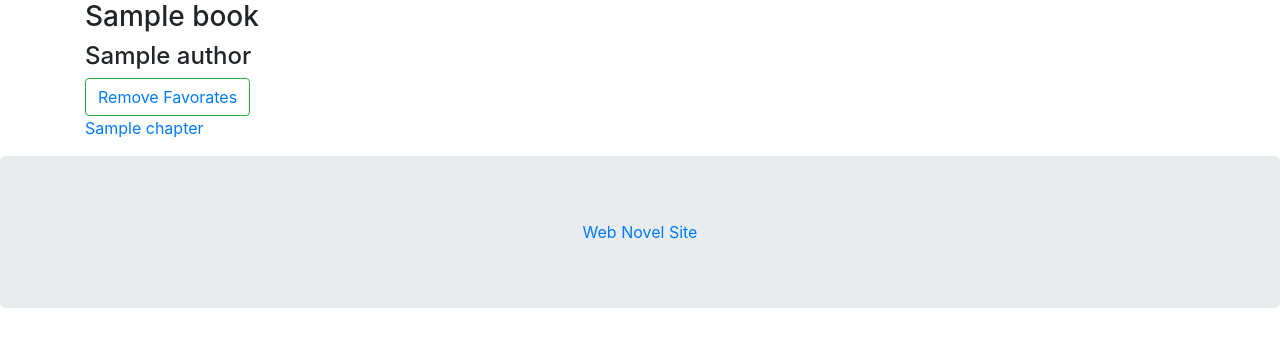
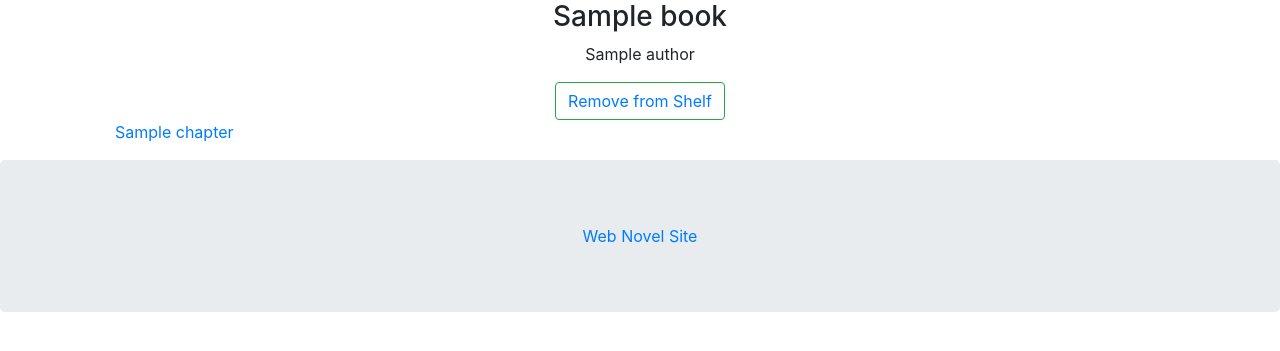
Before and after one commit to TeraDew/DjangoNovelSite, a Django app: page /book/1/ in a window 1280 px wide. Shown: the part 56-407 px from the top of the page. Run offline with Django 3.2, Linux system fonts and the light colour scheme; a user stored in the database is signed in; tables that the repository leaves empty hold one stand-in row (values such as "Sample post"); some libraries are stand-ins or nearby versions.

Commit message:
style: title & author in center in book detail

```diff
--- a/templates/novel/book_detail.html
+++ b/templates/novel/book_detail.html
@@ -4,18 +4,21 @@
 {% block title %}{{ book.title }}-{{ book.author }}{% endblock %}
 
 {% block content %}
+<div class ="text-center">
+    <h3 class="center-block">{{ book.title }}</h3>
+    <p class="center-block">{{ book.author }}</p>
+    {% if user.is_authenticated %}
+                {% if book in user.favorates.all %}
+                    <button class="btn btn-outline-success my-2 my-sm-0"><a href="{% url 'users:favorate' book.pk 'drop' %}">Remove from Shelf</button>
+                {% else %}
+                <button class="btn btn-outline-success my-2 my-sm-0"><a href="{% url 'users:favorate' book.pk 'add' %}">Add to Shelf</button>
+                {% endif %}
+            {% endif %}
+</div>
 <div class="container">
     <div class ="row">
         <div class="col-sm-12">
-            <h3>{{ book.title }}</h3>
-            <h4>{{ book.author }}</h4>
-            {% if user.is_authenticated %}
-                {% if book in user.favorates.all %}
-                    <button class="btn btn-outline-success my-2 my-sm-0"><a href="{% url 'users:favorate' book.pk 'drop' %}">Remove Favorates</button>
-                {% else %}
-                <button class="btn btn-outline-success my-2 my-sm-0"><a href="{% url 'users:favorate' book.pk 'add' %}">Add to Favorates</button>
-                {% endif %}
-            {% endif %}
+
         </div>
         {% for chapter in chapters %}
         <div class="col-sm-4">
```
